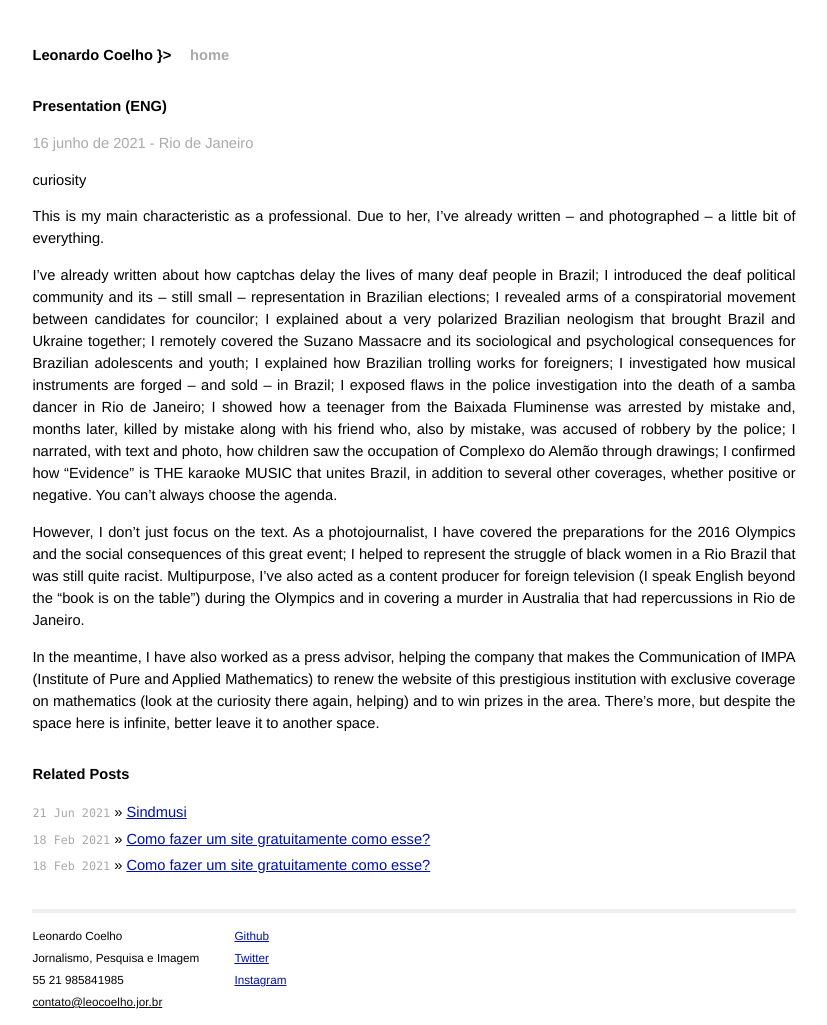
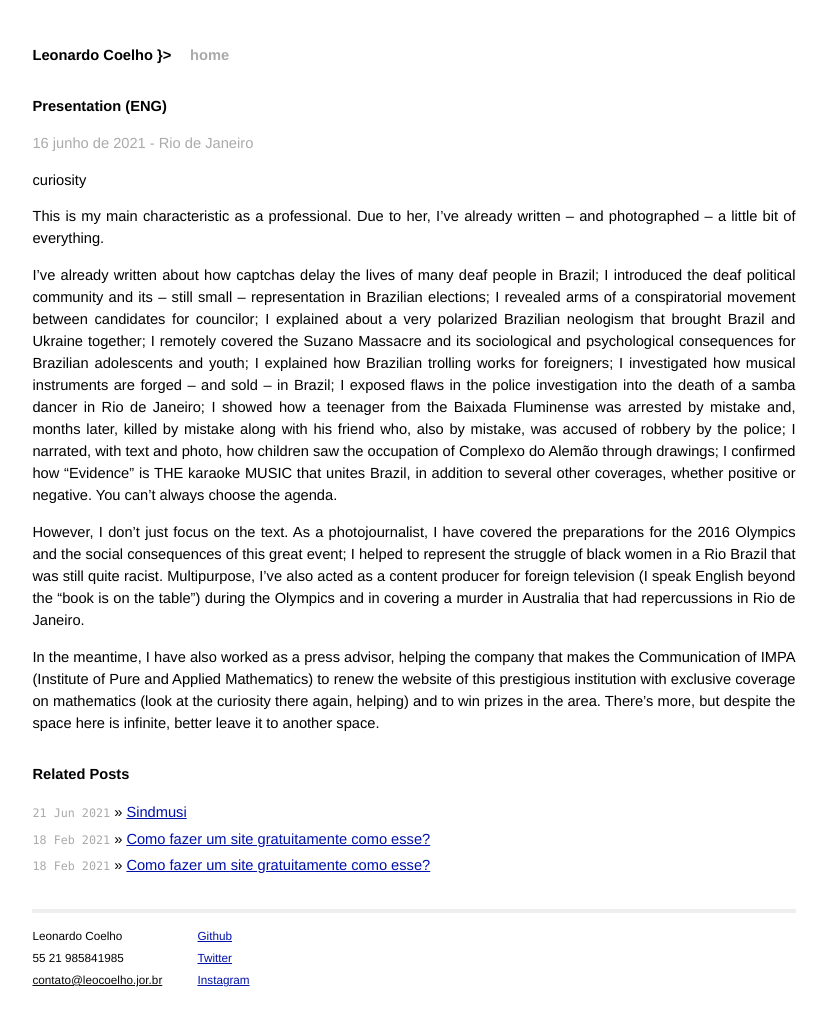
Before and after one commit to mojombo/mojombo.github.io, a Jekyll site: the page built from _posts/2021-06-16-presentation.md, in a window 1280 px wide. Shown: the whole page, without its empty margins (226-1053 px from the left). Built offline with Jekyll 4.4.1, drawn with Linux system fonts in a browser that asks for light colours; after the commit the page ends 1003 px from its top, so only the background shows below that.

Commit message:
Update default.html

```diff
--- a/_layouts/default.html
+++ b/_layouts/default.html
@@ -37,8 +37,6 @@ var WRInitTime=(new Date()).getTime();
     <div class="contact">
       <p>
         Leonardo Coelho
-        <br />
-        Jornalismo, Pesquisa e Imagem
         <br />
         55 21 985841985
         <br />
```
